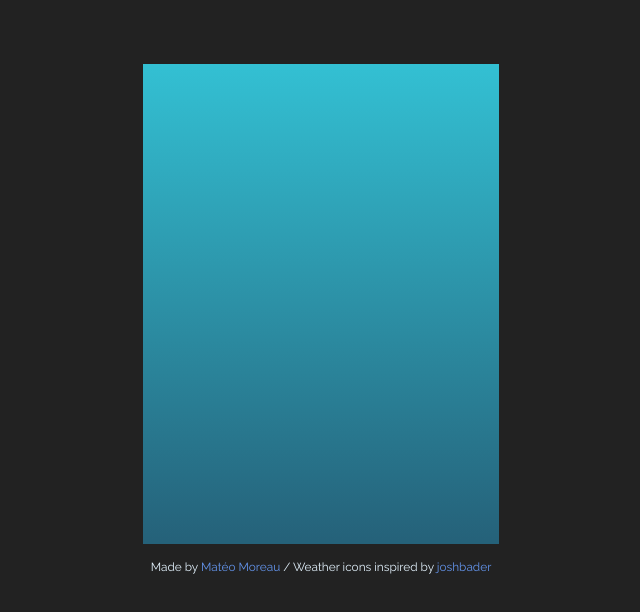
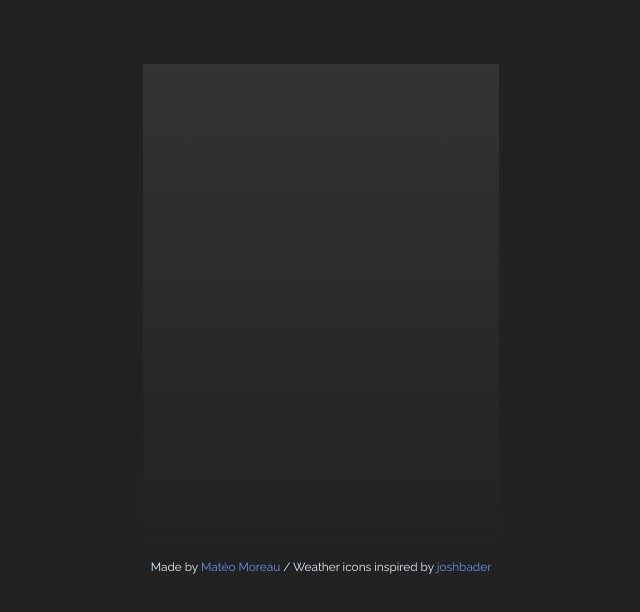
Before and after one commit to PlevenIDE/local-weather, a plain HTML site: page index.html in a window 1280 px wide. Shown: the whole page, without its empty margins (319-959 px from the left). Drawn offline with nearby package versions, Linux system fonts and the light colour scheme.

Commit message:
Update style.css

```diff
--- a/style.css
+++ b/style.css
@@ -9,7 +9,7 @@ body {
 
 /* weather app container */
 .weather-container {
-  background-image: linear-gradient(to top, #256179, #33c0d3);
+  background-image: linear-gradient(to top, #222222, #333336);
   color: #e3f2fd;
   width: 16rem;
   height: 25rem;
```
